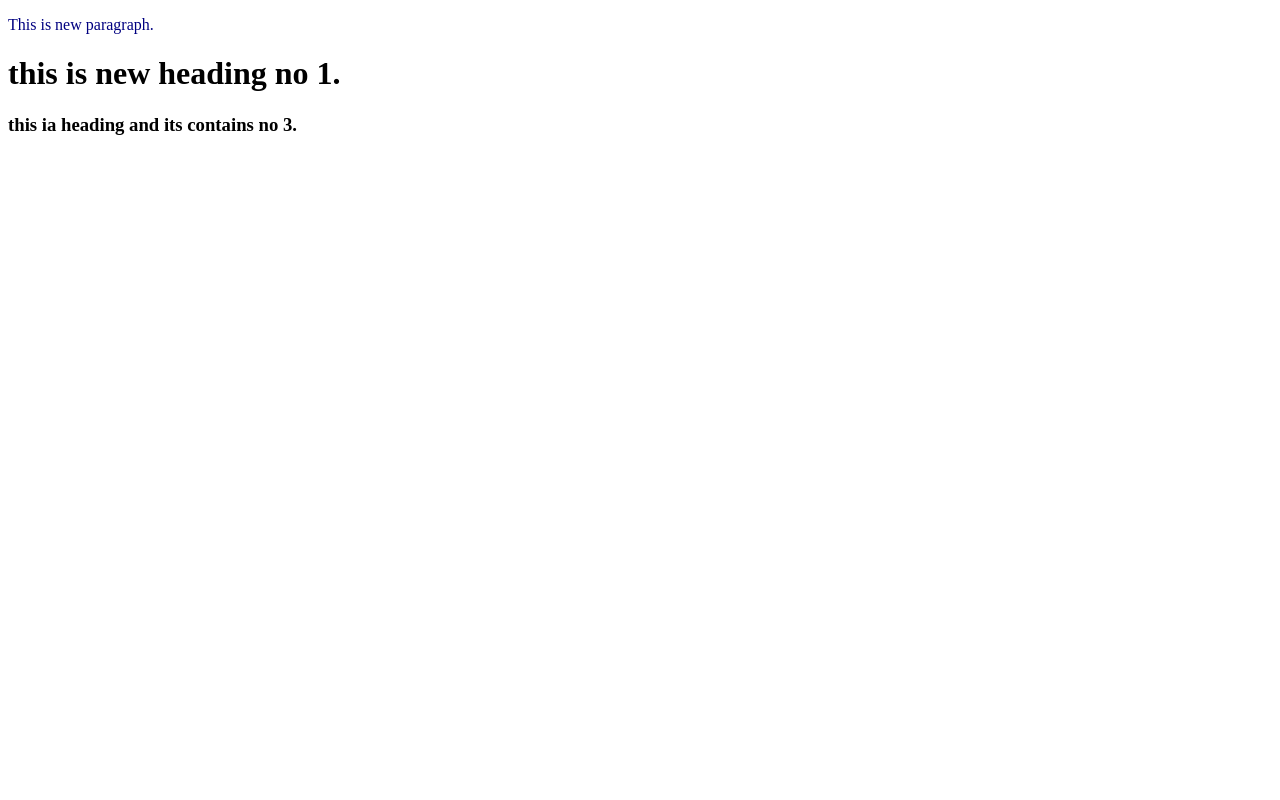
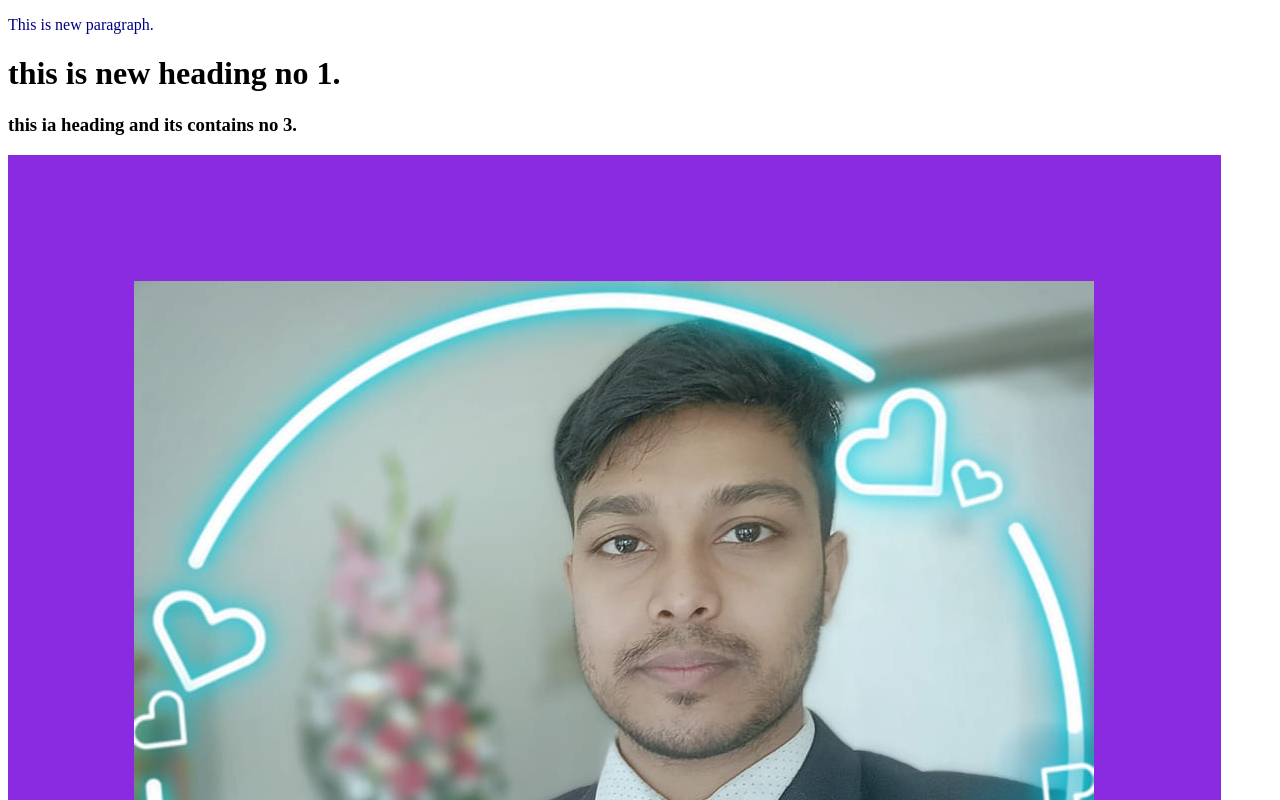
Before and after one commit to rayhan-hossain/practice-repo, a plain HTML site: page index.html in a window 1280 px wide. Shown: the top 800 px of the page. Drawn offline with Linux system fonts and the light colour scheme.

Commit message:
images added

```diff
--- a/index.html
+++ b/index.html
@@ -11,5 +11,7 @@
     <p>This is new paragraph.</p>
     <h1>this is new heading no 1.</h1>
     <h3>this ia heading and its contains no 3.</h3>
+    <img src="rayhan.jpg" alt="Rayhan Hossain">
+    <img src="scene.jpg" alt="Cute scenary scene">
 </body>
 </html>
--- a/style.css
+++ b/style.css
@@ -1,3 +1,10 @@
 p{
     color: navy;
 }
+img{
+    display: inline;
+    align-self:center;
+    padding:10%;
+    background-color: blueviolet;
+
+}
```
Also changed, not shown: family.jpg (added), practice.jpg (added), rayhan.jpg (added), scene.jpg (added).
